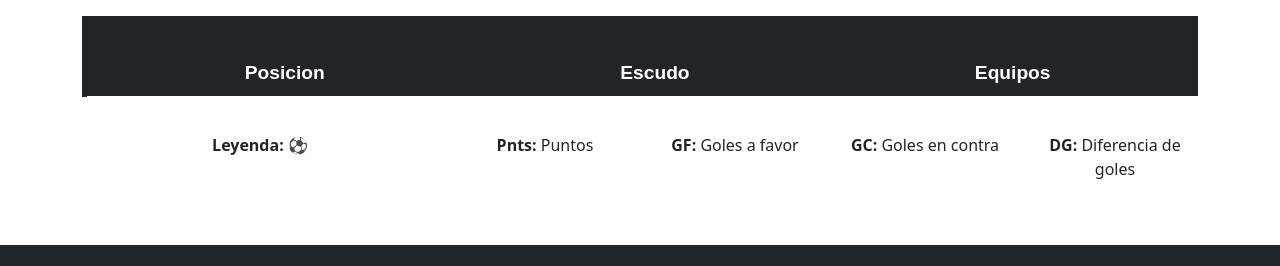
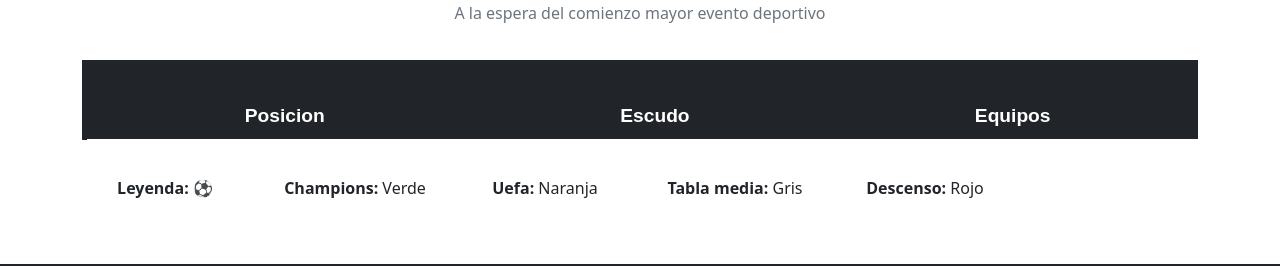
Before and after one commit to JorgeeeCerdan/LaLiga-Webpage, a plain HTML site: page standings.html in a window 1280 px wide. Shown: the part 550-816 px from the top of the page. Drawn offline with nearby package versions, Linux system fonts and the light colour scheme; no server answers.

Commit message:
fix texts

```diff
--- a/standings.html
+++ b/standings.html
@@ -56,6 +56,7 @@
   <!-- Tabla -->
   <div class="container table-responsive">
     <h2 class="h2 text-center font-weight-bold">Clasificación La Liga Santander</h2>
+    <p class="h2 text-center fs-6 text-muted pb-3">A la espera del comienzo mayor evento deportivo</p>
       <table id="tablaClasificacion" class="table">
           <thead>
               <tr>
@@ -77,7 +78,7 @@
             </table>
   </div>
 
-  <div class="container-fluid">
+  <!-- <div class="container-fluid">
     <div class="container">
       <div class="row pt-3">
           <div class="text-center col-sm-12 col-md-6 col-lg-4">
@@ -94,6 +95,28 @@
           </div>
           <div class="text-center col-sm-12 col-md-6 col-lg-2">
             <p><b>DG: </b>Diferencia de goles</p>
+          </div>
+      </div>
+    </div>
+  </div> -->
+
+  <div class="container-fluid">
+    <div class="container">
+      <div class="row pt-3">
+          <div class="text-center col-sm-12 col-md-6 col-lg-2">
+            <p><b>Leyenda: ⚽</b></p>
+          </div>
+          <div class="text-center col-sm-12 col-md-6 col-lg-2">
+            <p><b>Champions: </b>Verde</p>
+          </div>
+          <div class="text-center col-sm-12 col-md-6 col-lg-2">
+            <p><b>Uefa: </b>Naranja</p>
+          </div>
+          <div class="text-center col-sm-12 col-md-6 col-lg-2">
+            <p><b>Tabla media: </b>Gris</p>
+          </div>
+          <div class="text-center col-sm-12 col-md-6 col-lg-2">
+            <p><b>Descenso: </b>Rojo</p>
           </div>
       </div>
     </div>
```
